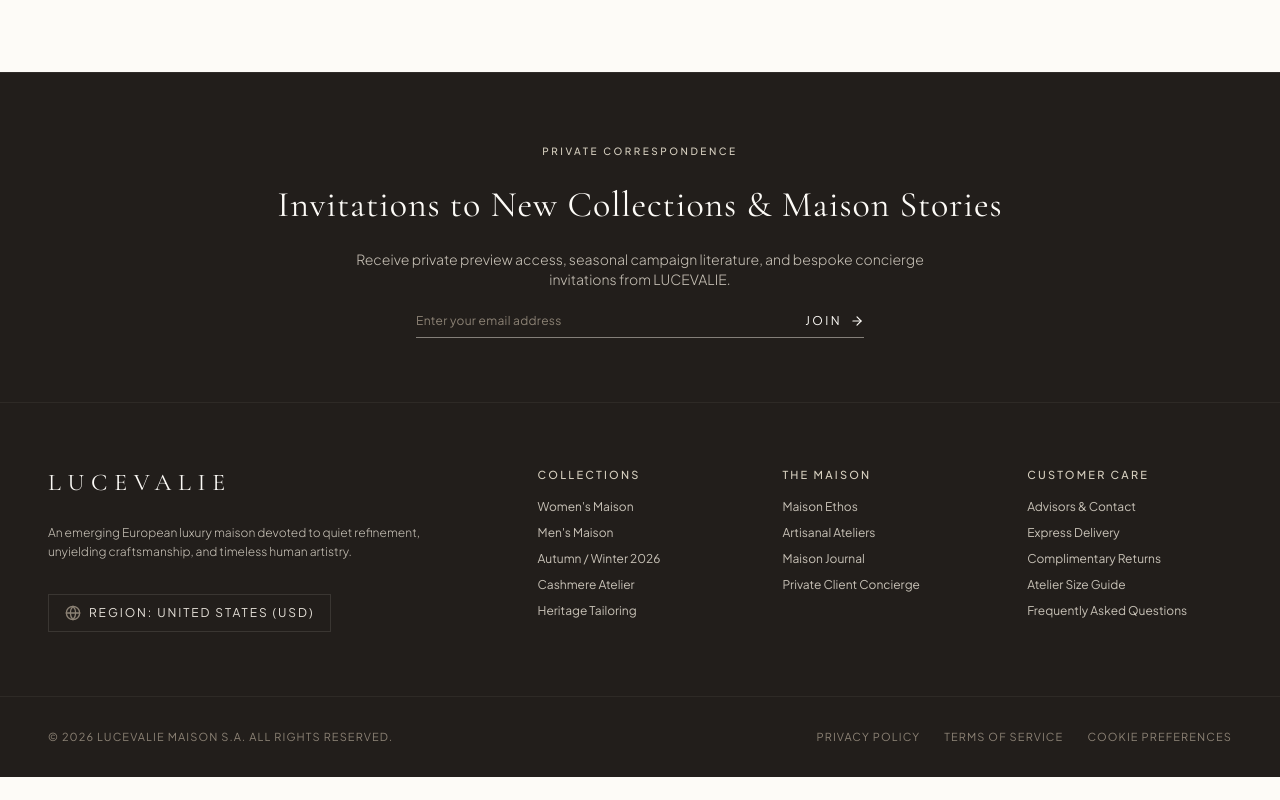
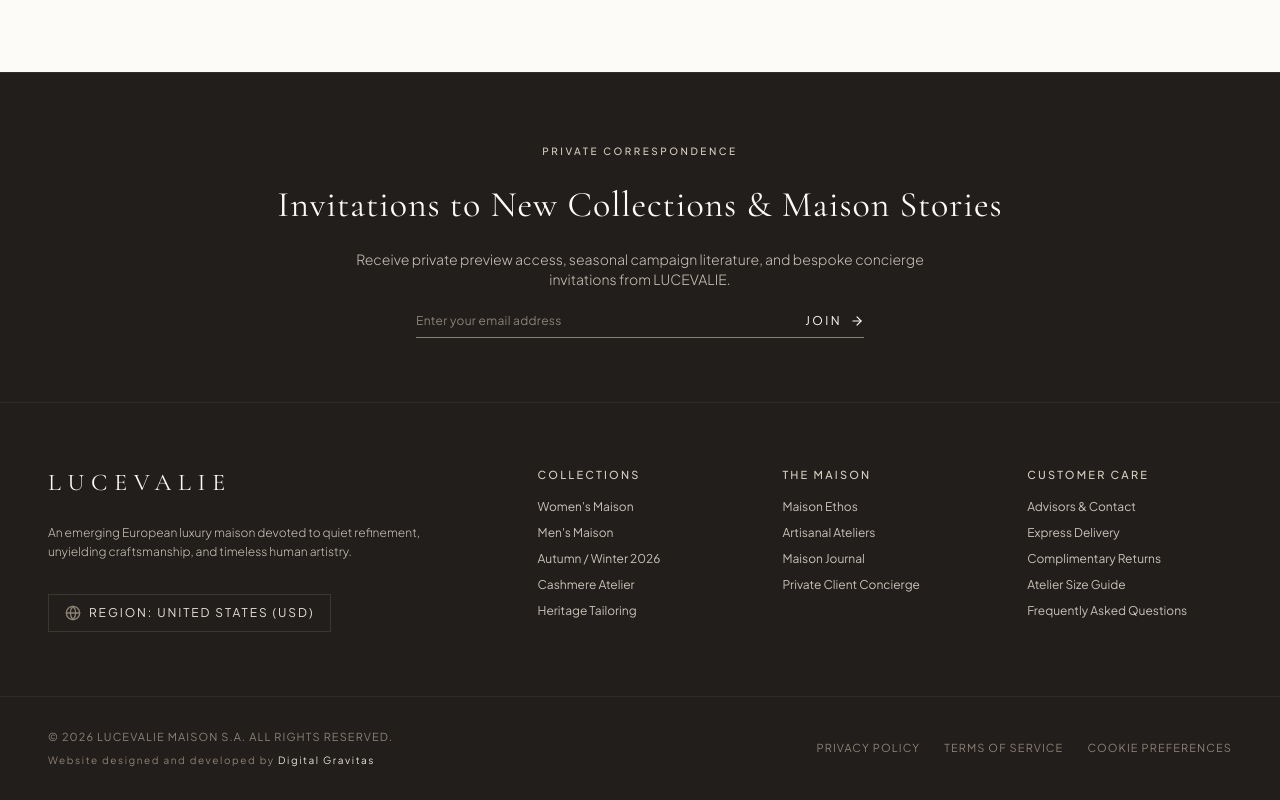
Before and after one commit to tabraiz-2005/CICERO, a Next.js app: page /account/orders in a window 1280 px wide. Shown: the part 1022-1822 px from the top of the page. Before the commit the page ends 1799 px from the top, so only its background shows below. Built offline with nearby package versions, Linux system fonts and the light colour scheme.

Commit message:
Add Digital Gravitas website credit

```diff
--- a/src/components/layout/Footer.tsx
+++ b/src/components/layout/Footer.tsx
@@ -126,8 +126,22 @@ export const Footer: React.FC = () => {
       {/* Bottom Bar & Legal Terms */}
       <div className="border-t border-maison-charcoal/50 py-8 px-6 sm:px-12">
         <div className="max-w-7xl mx-auto flex flex-col md:flex-row items-center justify-between text-[11px] text-maison-taupe tracking-widest space-y-4 md:space-y-0">
-          <div>
-            &copy; {new Date().getFullYear()} LUCEVALIE MAISON S.A. ALL RIGHTS RESERVED.
+          <div className="text-center md:text-left space-y-2">
+            <div>
+              &copy; {new Date().getFullYear()} LUCEVALIE MAISON S.A. ALL RIGHTS RESERVED.
+            </div>
+
+            <div className="text-[10px] tracking-[0.16em]">
+              Website designed and developed by{' '}
+              <a
+                href="https://digitalgravitas.ai/website-development/"
+                target="_blank"
+                rel="noopener noreferrer"
+                className="text-maison-stone hover:text-maison-ivory transition-colors"
+              >
+                Digital Gravitas
+              </a>
+            </div>
           </div>
           <div className="flex items-center space-x-6">
             <Link href="/privacy" className="hover:text-maison-ivory transition-colors">PRIVACY POLICY</Link>
```
